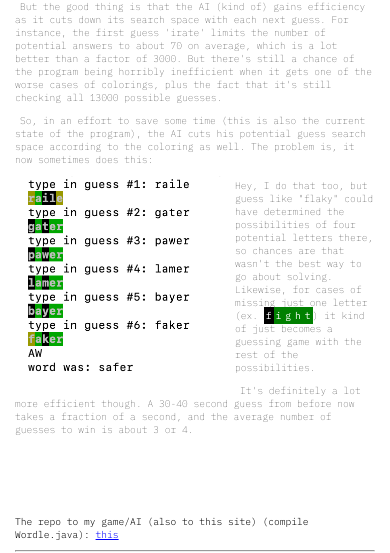
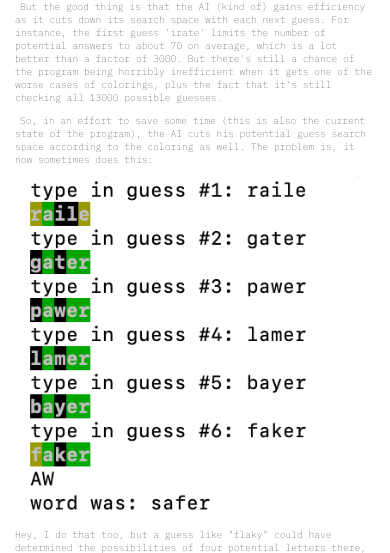
Before and after one commit to jxprojects/wordle-ai, a plain HTML site: page index.html in a window 390 px wide. Shown: the part 794-1347 px from the top of the page. Drawn offline with Linux system fonts and the light colour scheme.

Commit message:
mobilize

```diff
--- a/index.html
+++ b/index.html
@@ -101,8 +101,8 @@
             cuts his potential guess search space according to the coloring as well. The problem is,
             it now sometimes does this: <br>
             <img id="aw" src="images/smh.png"> <br>
-            Hey, I do that too, but guess like "flaky" could have determined the possibilities of four
-            potential letters there, so chances are that wasn't the best way to go about solving. Likewise,
+            Hey, I do that too, but a guess like "flaky" could have determined the possibilities of four
+            potential letters there, so that wasn't the best way to go about solving. Likewise,
             for cases of missing just one letter (ex. <mark id="black">f</mark><mark id="green">i</mark><mark id="green">g</mark><mark id="green">h</mark><mark id="green">t</mark>)
             it kind of just becomes a guessing game with the rest of the possibilities.
         </p>
--- a/styles.css
+++ b/styles.css
@@ -276,5 +276,8 @@ footer a {
     .sources {
         margin-right: 15px;
     }
+    #aw {
+        width:95%;
+    }
 
 }
```
